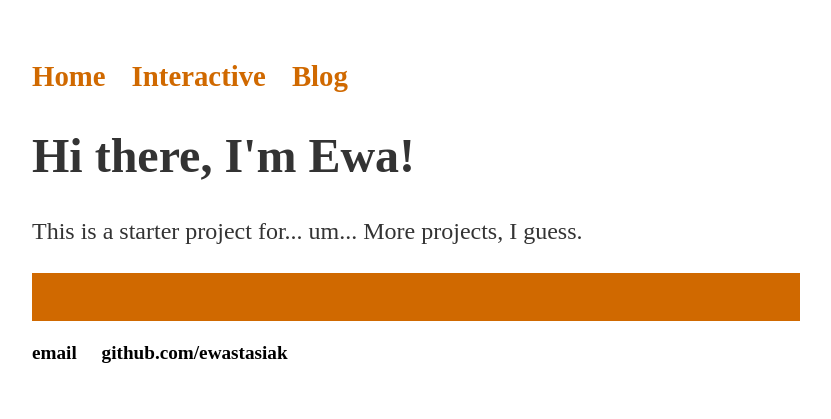
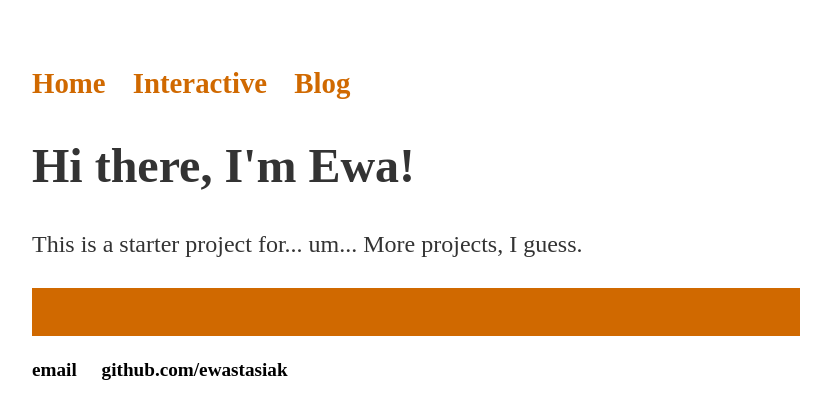
Before and after one commit to ewastasiak/Showcase, a Jekyll site: the page built from index.html, in a window 1280 px wide. Shown: the top 419 px of the page, without its empty margins (224-1055 px from the left). Built offline with Jekyll 4.4.1, drawn with Linux system fonts in a browser that asks for light colours.

Commit message:
Change styles

```diff
--- a/css/main.css
+++ b/css/main.css
@@ -4,7 +4,7 @@ body {
 	color: #333;
 }
 
-nav a {
+nav {
 	font-size: 1.2em;
 }
 
@@ -25,6 +25,8 @@ footer ul li {
 a {
     text-decoration: none;
     color: #d06900;
+	line-height: 1.6em;
+
 }
 
 a:hover {
@@ -50,7 +52,7 @@ h3 {
 p,
 ul {
 	font-size: 1.5em;
-	line-height: 1.4em;
+	line-height: 1.6em;
 }
 
 footer {
```
